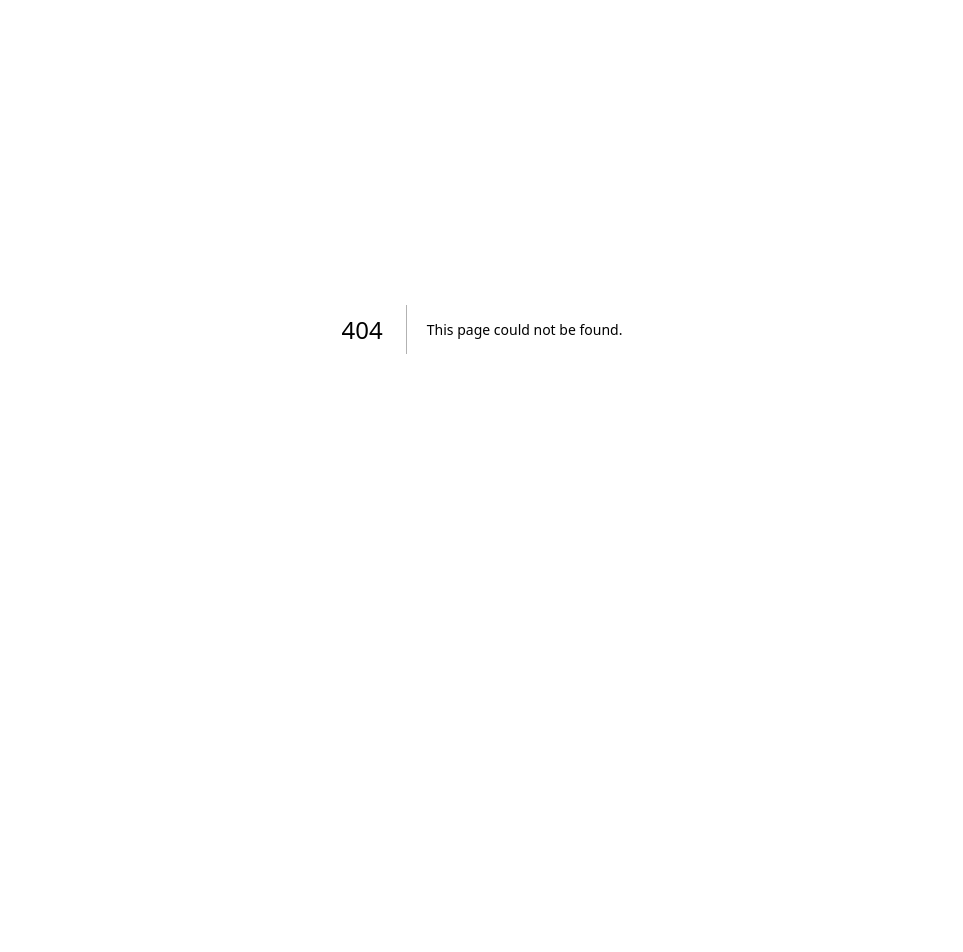
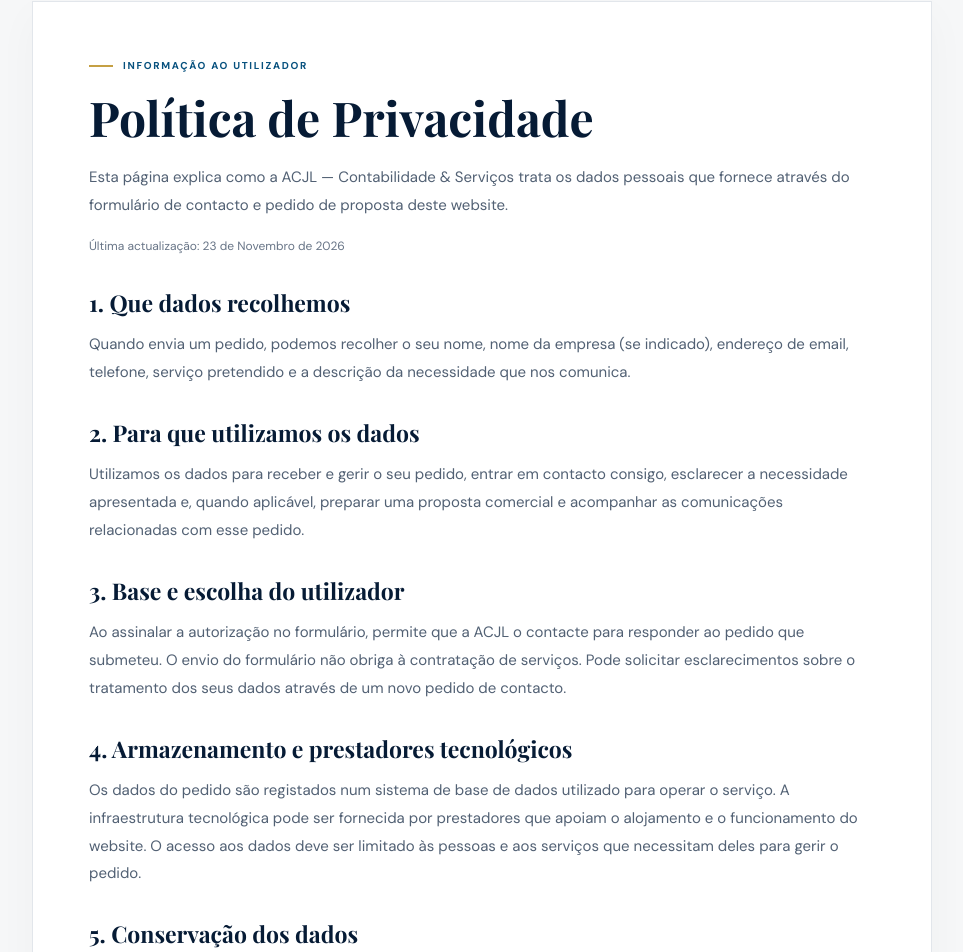
Before and after one commit to al-alanga/acjl, a Next.js app: page /privacidade in a window 1280 px wide. Before the commit this address had no page. Shown: the part 71-1023 px from the top of the page, without its empty margins (158-1121 px from the left). Before the commit the page ends 800 px from the top, so only its background shows below. Built offline with nearby package versions, Linux system fonts and the light colour scheme.

Commit message:
Cria página de política de privacidade

```diff
--- /dev/null
+++ b/app/privacidade/page.tsx
@@ -0,0 +1,56 @@
+import Link from "next/link";
+import type { Metadata } from "next";
+
+export const metadata: Metadata = {
+  title: "Política de Privacidade",
+  description: "Informação sobre a recolha e utilização dos dados enviados à ACJL — Contabilidade & Serviços.",
+  robots: { index: true, follow: true },
+};
+
+export default function PrivacyPage() {
+  return (
+    <main className="privacy-page">
+      <div className="container">
+        <article className="privacy-card">
+          <div className="eyebrow"><span></span> INFORMAÇÃO AO UTILIZADOR</div>
+          <h1>Política de Privacidade</h1>
+          <p>Esta página explica como a ACJL — Contabilidade &amp; Serviços trata os dados pessoais que fornece através do formulário de contacto e pedido de proposta deste website.</p>
+          <p className="privacy-updated">Última actualização: 23 de Novembro de 2026</p>
+
+          <h2>1. Que dados recolhemos</h2>
+          <p>Quando envia um pedido, podemos recolher o seu nome, nome da empresa (se indicado), endereço de email, telefone, serviço pretendido e a descrição da necessidade que nos comunica.</p>
+
+          <h2>2. Para que utilizamos os dados</h2>
+          <p>Utilizamos os dados para receber e gerir o seu pedido, entrar em contacto consigo, esclarecer a necessidade apresentada e, quando aplicável, preparar uma proposta comercial e acompanhar as comunicações relacionadas com esse pedido.</p>
+
+          <h2>3. Base e escolha do utilizador</h2>
+          <p>Ao assinalar a autorização no formulário, permite que a ACJL o contacte para responder ao pedido que submeteu. O envio do formulário não obriga à contratação de serviços. Pode solicitar esclarecimentos sobre o tratamento dos seus dados através de um novo pedido de contacto.</p>
+
+          <h2>4. Armazenamento e prestadores tecnológicos</h2>
+          <p>Os dados do pedido são registados num sistema de base de dados utilizado para operar o serviço. A infraestrutura tecnológica pode ser fornecida por prestadores que apoiam o alojamento e o funcionamento do website. O acesso aos dados deve ser limitado às pessoas e aos serviços que necessitam deles para gerir o pedido.</p>
+
+          <h2>5. Conservação dos dados</h2>
+          <p>Os dados devem ser conservados apenas durante o período necessário para responder e gerir o pedido, cumprir obrigações aplicáveis e tratar eventuais questões relacionadas com o serviço. Os prazos concretos de conservação devem ser definidos de acordo com as necessidades operacionais e as obrigações legais da ACJL.</p>
+
+          <h2>6. Segurança e partilha</h2>
+          <p>A ACJL deve aplicar medidas razoáveis para proteger os dados contra acesso, alteração ou divulgação não autorizados. Os dados não devem ser incluídos em comunicações públicas nem utilizados para finalidades incompatíveis com a gestão do pedido, salvo quando exista fundamento legítimo para tal.</p>
+
+          <h2>7. Os seus cuidados ao preencher o formulário</h2>
+          <ul>
+            <li>Forneça apenas os dados necessários para explicar a sua necessidade.</li>
+            <li>Não envie palavras-passe, dados bancários ou documentos confidenciais pelo formulário público.</li>
+            <li>Se forem necessários documentos, aguarde que a equipa indique um canal apropriado para a sua partilha.</li>
+          </ul>
+
+          <h2>8. Pedidos sobre os seus dados</h2>
+          <p>Pode contactar a ACJL para pedir esclarecimentos ou solicitar a correcção ou eliminação dos dados, quando aplicável. Para facilitar a localização, indique a referência do pedido, se a tiver. Os pedidos serão analisados de acordo com as obrigações legais aplicáveis.</p>
+
+          <h2>9. Actualizações desta política</h2>
+          <p>Esta política pode ser actualizada para reflectir alterações no website, nos procedimentos de atendimento ou nas obrigações aplicáveis. A versão publicada nesta página é a versão actualmente disponibilizada.</p>
+
+          <Link className="privacy-back" href="/">← Voltar ao website da ACJL</Link>
+        </article>
+      </div>
+    </main>
+  );
+}
```
